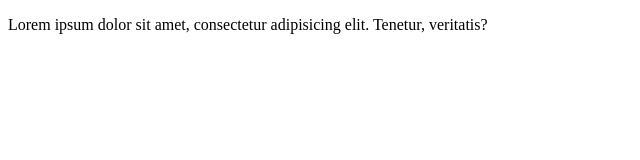
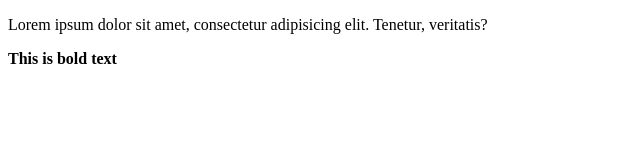
Before and after one commit to siddheshspawar/demo-repository, a plain HTML site: page index.html in a window 1280 px wide. Shown: the whole page, without its empty margins (0-640 px from the left). Drawn offline with Linux system fonts and the light colour scheme.

Commit message:
Update index.html

```diff
--- a/index.html
+++ b/index.html
@@ -7,5 +7,6 @@
 </head>
 <body>
     <p>Lorem ipsum dolor sit amet, consectetur adipisicing elit. Tenetur, veritatis?</p>
+    <b>This is bold text</b>
 </body>
 </html>
```
